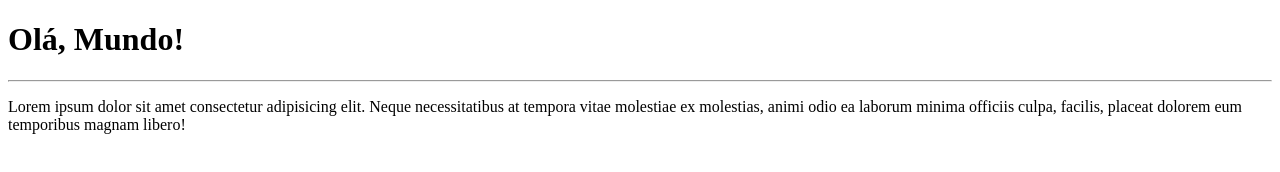
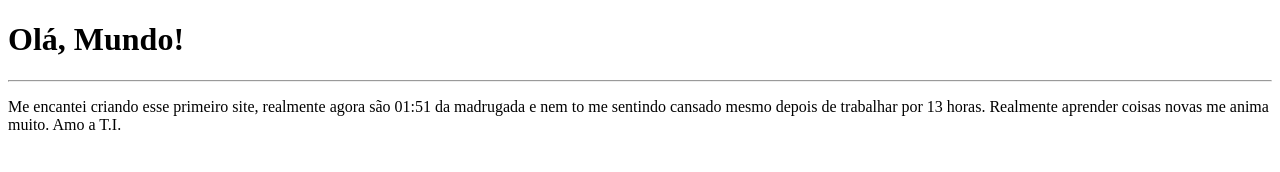
Before and after one commit to rafaeduof/OlaMundo, a plain HTML site: page site_exemplo/index.html in a window 1280 px wide. Drawn offline with Linux system fonts and the light colour scheme.

Commit message:
Atualizei o corpo do site
Troquei o Lorem por umas considerações após finalizar o que queria do curso de Git e GitHub.

```diff
--- a/site_exemplo/index.html
+++ b/site_exemplo/index.html
@@ -8,6 +8,6 @@
 <body>
     <h1>Olá, Mundo!</h1>
     <hr>
-    <p>Lorem ipsum dolor sit amet consectetur adipisicing elit. Neque necessitatibus at tempora vitae molestiae ex molestias, animi odio ea laborum minima officiis culpa, facilis, placeat dolorem eum temporibus magnam libero!</p>
+    <p>Me encantei criando esse primeiro site, realmente agora são 01:51 da madrugada e nem to me sentindo cansado mesmo depois de trabalhar por 13 horas. Realmente aprender coisas novas me anima muito. Amo a T.I.</p>
 </body>
 </html>
```
